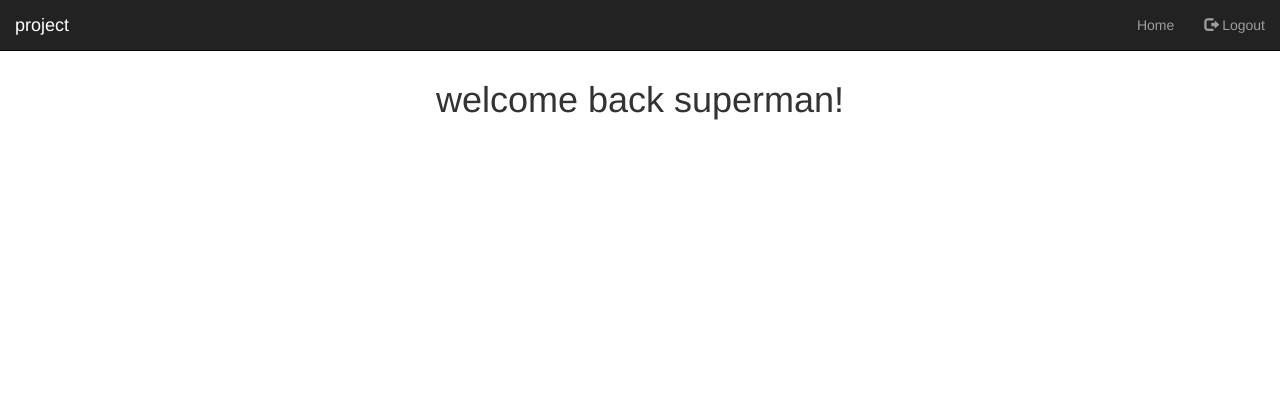
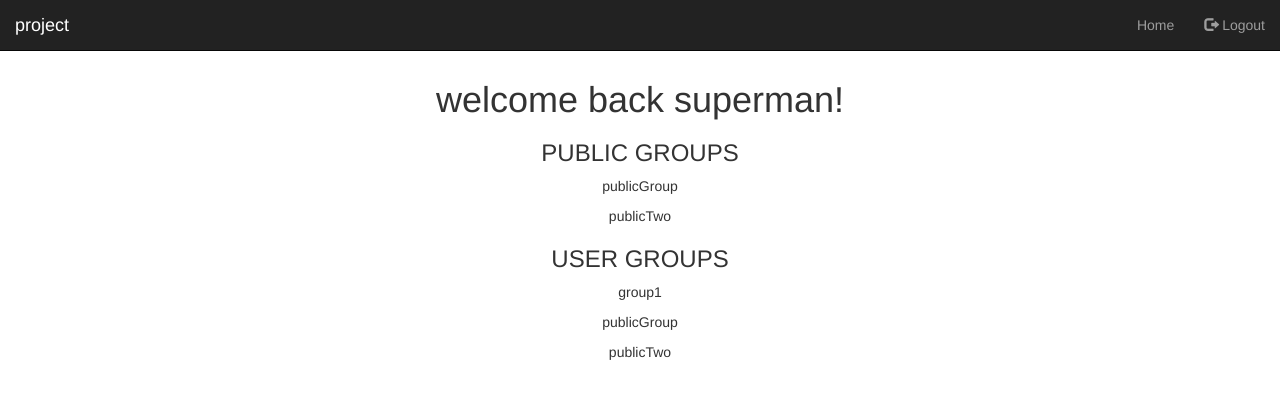
Before and after one commit to freedpanini/pickFive, a Django app: page / in a window 1280 px wide. Shown: the top 399 px of the page. Run offline with Django 4.2, Linux system fonts and the light colour scheme; a user stored in the database is signed in; data comes from the database, SQL or seed files in the repository; both versions use the stored data as it was after the commit; some libraries are stand-ins or nearby versions.

Commit message:
see groups on home page

```diff
--- a/pickFiveProject/accounts/templates/index.html
+++ b/pickFiveProject/accounts/templates/index.html
@@ -91,6 +91,29 @@
 	{% else %}
 	<center><h1>log in, plz . . .</h1></center>
 	{% endif %}
+
+	<div>
+		<center><h3>PUBLIC GROUPS</h3></center>
+	</div>
+
+
+	<center>
+			{% for x in available_groups %}
+			  <p>{{ x.GroupName }}</p>
+			{% endfor %}
+	</center>
+
+	<div>
+		<center><h3>USER GROUPS</h3></center>
+	</div>
+
+
+	<center>
+			{% for x in user_groups %}
+			  <p>{{ x.Group.GroupName }}</p>
+			{% endfor %}
+	</center>
+
 	{% endblock %}
 </div>
 </body>
--- a/pickFiveProject/accounts/views.py
+++ b/pickFiveProject/accounts/views.py
@@ -14,13 +14,14 @@ from groups.models import *
 #################### index#######################################
 def index(request):
     available_groups = Group.objects.filter(IsPublic = True, IsActive = True)
-    user_groups = GroupXAccount.objects.filter(Account= request.user)
+    user_groups = GroupXAccount.objects.filter(Account= request.user).select_related()
     print("user", request.user)
 
     print("GROUPS", available_groups)
     print("USEr GROUPS", user_groups)
 
-    return render(request, 'index.html', {'title':'index'})
+    context = {'title':'index', 'available_groups': available_groups, 'user_groups':user_groups}
+    return render(request, 'index.html',context)
 
 ########### register here #####################################
 def register(request):
```
Also changed, not shown: pickFiveProject/db.sqlite3.
